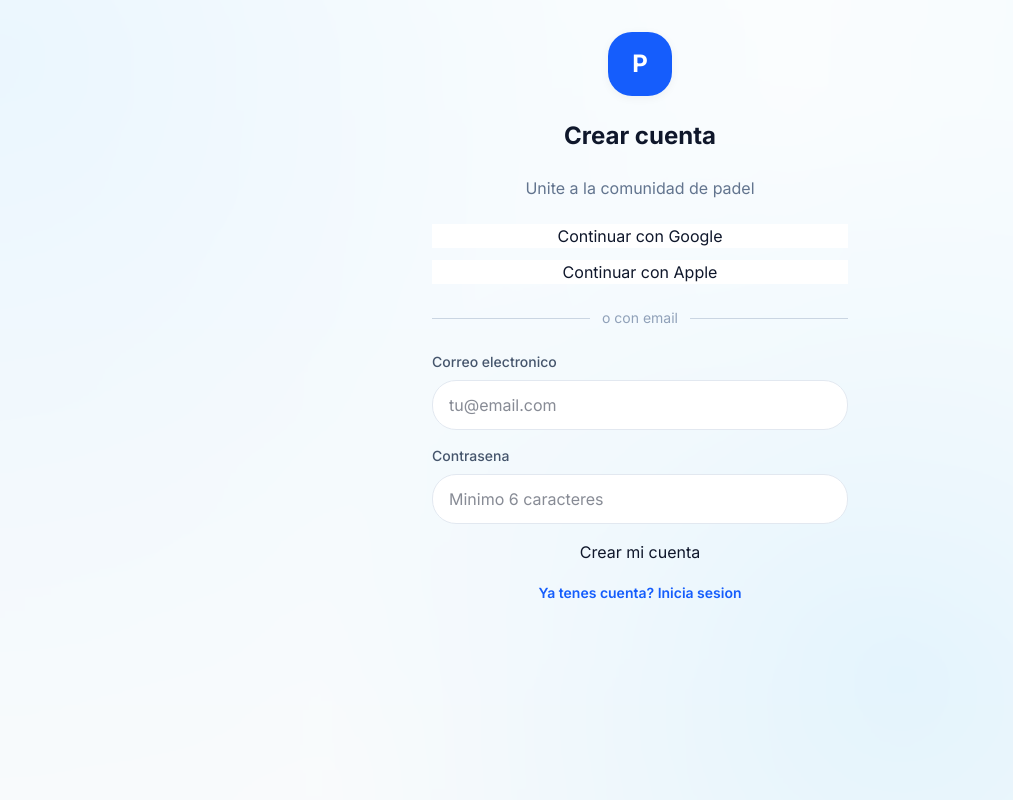
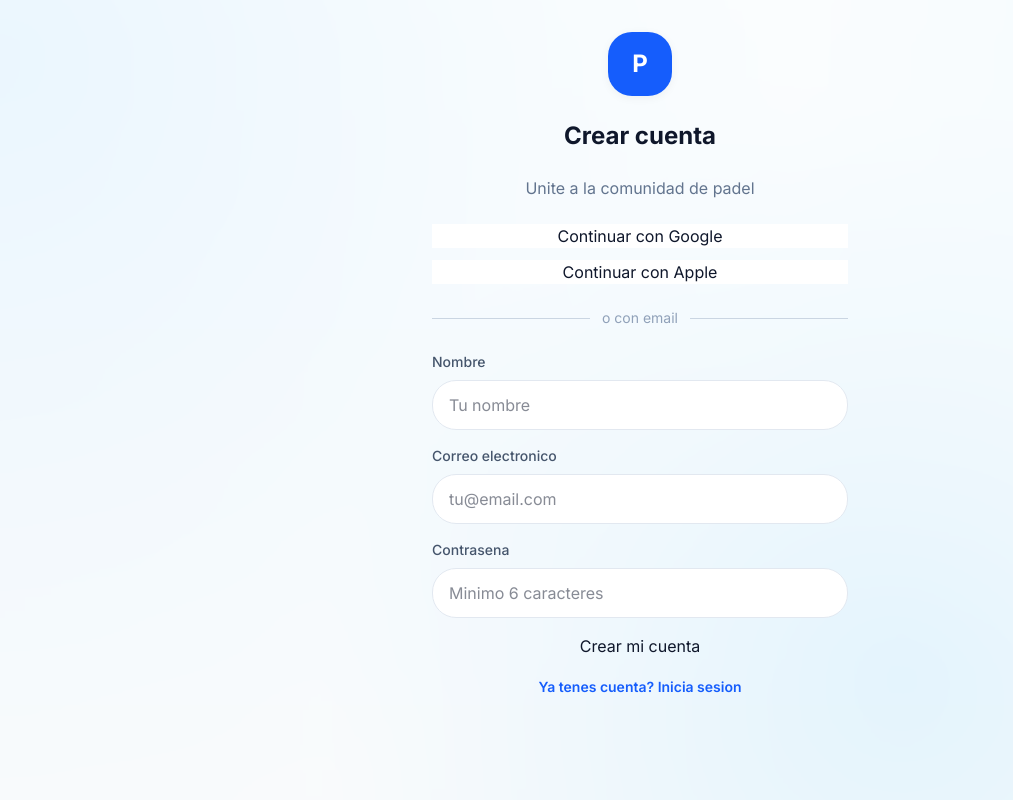
Before and after one commit to valentinoperalta03-cloud/mi-app, a Next.js app: page /login in a window 1280 px wide. Shown: the whole page, without its empty margins (0-1013 px from the left). Built offline with nearby package versions, Linux system fonts and the light colour scheme.

Commit message:
Add full name field to signup form and update validation logic in login actions. Log message for empty clubs in ClubGestionPage.

```diff
--- a/app/(admin)/club/gestion/page.tsx
+++ b/app/(admin)/club/gestion/page.tsx
@@ -72,6 +72,9 @@ export default async function ClubGestionPage({ searchParams }: GestionPageProps
     .order("name");
 
   const clubs = (clubsData ?? []) as ClubRow[];
+  if (!clubsError && clubs.length === 0) {
+    console.log("[club/gestion] No clubs for user_id:", user.id);
+  }
   const clubIds = clubs.map((club) => club.id);
 
   const { data: courtsData, error: courtsError } = clubIds.length
--- a/app/login/actions.ts
+++ b/app/login/actions.ts
@@ -51,11 +51,12 @@ export async function signInWithEmail(formData: FormData) {
 }
 
 export async function signUpWithEmail(formData: FormData) {
+  const fullName = getStringField(formData, "full_name");
   const email = getStringField(formData, "email");
   const password = getStringField(formData, "password");
 
-  if (!email || !password) {
-    loginRedirect("Completa email y contrasena.");
+  if (!fullName || !email || !password) {
+    loginRedirect("Completa nombre, email y contrasena.");
   }
 
   const origin = await getAppOrigin();
@@ -66,6 +67,9 @@ export async function signUpWithEmail(formData: FormData) {
     password,
     options: {
       emailRedirectTo: `${origin}/auth/callback`,
+      data: {
+        full_name: fullName,
+      },
     },
   });
 
--- a/app/login/auth-forms.tsx
+++ b/app/login/auth-forms.tsx
@@ -56,6 +56,18 @@ export function EmailAuthForm() {
   return (
     <form className="space-y-4">
       <div>
+        <label className="mb-2 block text-sm font-medium text-slate-600">Nombre</label>
+        <input
+          type="text"
+          name="full_name"
+          placeholder="Tu nombre"
+          required
+          autoComplete="name"
+          className="w-full rounded-3xl border border-slate-200 bg-white px-4 py-3 outline-none ring-blue-300 transition-all focus:ring-2"
+        />
+      </div>
+
+      <div>
         <label className="mb-2 block text-sm font-medium text-slate-600">
           Correo electronico
         </label>
```
